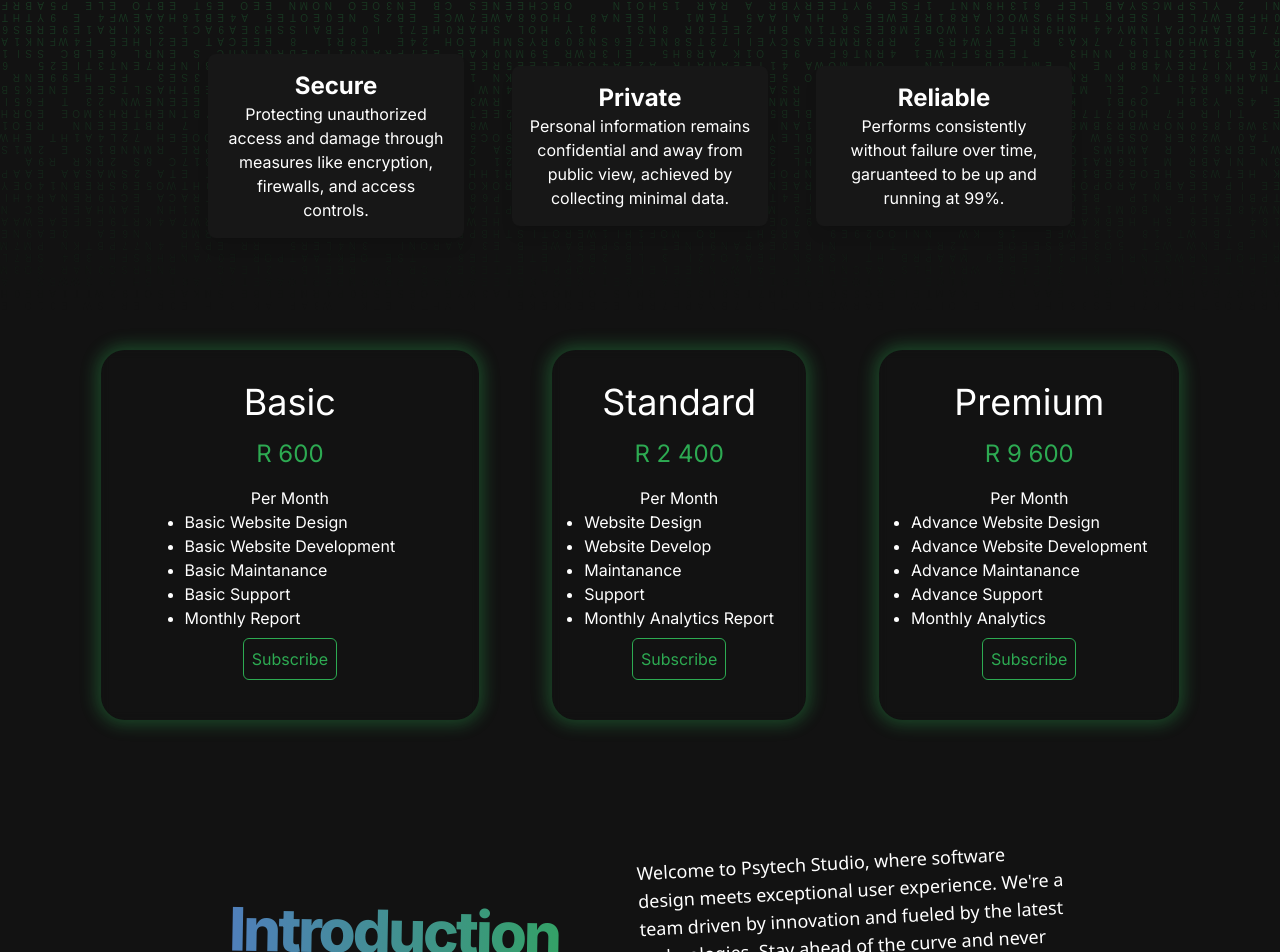
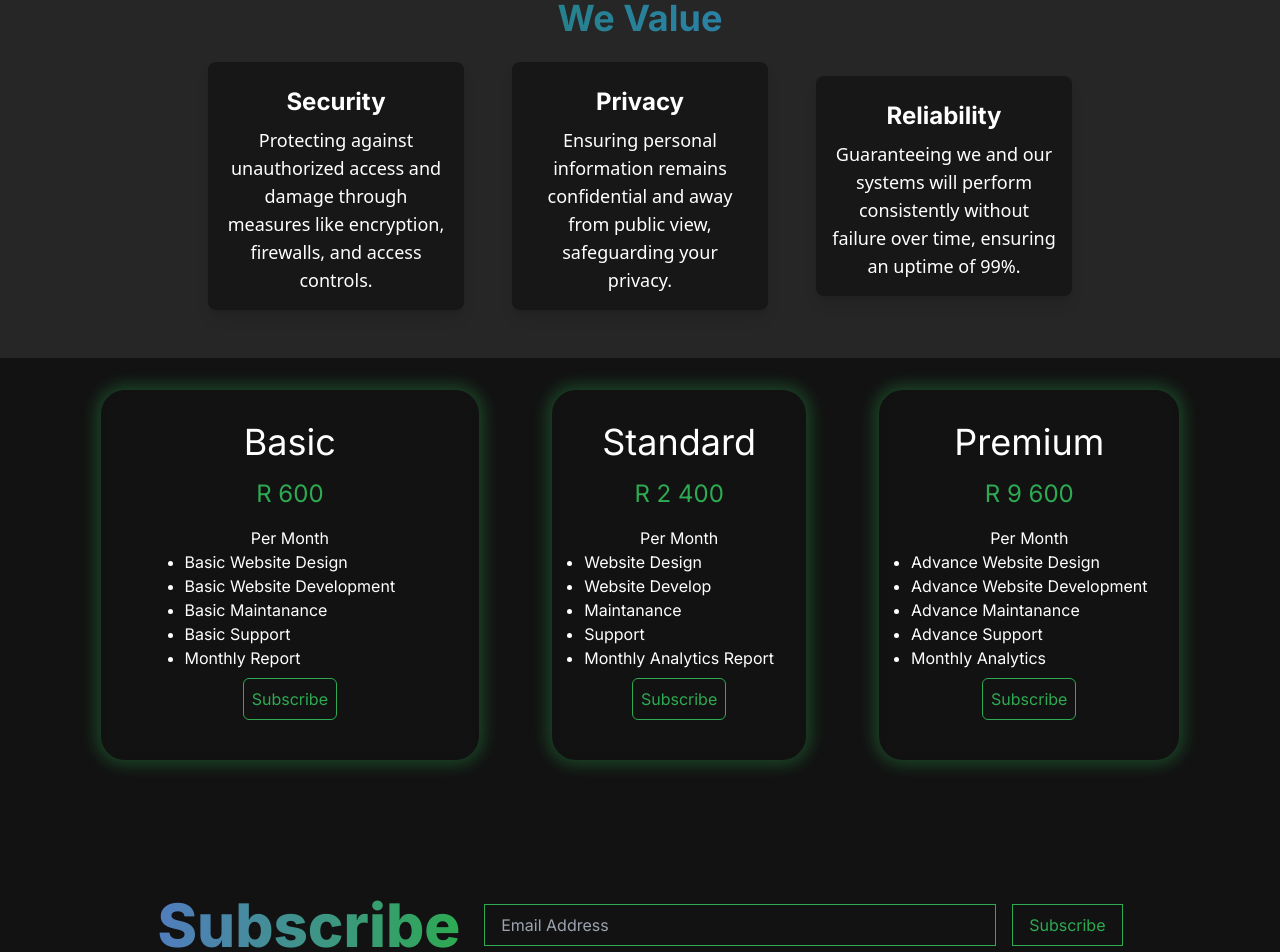
Before and after one commit to christiaan-fourie/psytech, a Next.js app: page / in a window 1280 px wide. Shown: the part 486-1438 px from the top of the page. Built offline with nearby package versions, Linux system fonts and the light colour scheme.

Commit message:
Update page.jsx

```diff
--- a/app/page.jsx
+++ b/app/page.jsx
@@ -6,66 +6,35 @@ export default function Home() {
   return (
     <main className='flex flex-col md:justify-center'>
       <Header />
-
       <Hero />
 
       {/* Three Cards that display the pricing structure */}
-      <div className='text-center my-20'>
+      <div className='text-center bg-neutral-800 pb-12'>
+        <h1 className='text-4xl my-6 bg-clip-text font-bold text-transparent bg-gradient-to-r from-green-700 to-blue-500'>We Value</h1>
         <div className='flex flex-col sm:flex-row justify-center items-center gap-12'>
           <div className='w-4/5 md:w-1/5 bg-neutral-900 rounded-lg shadow-lg p-4'>
-                    <h1 className='text-2xl font-bold'>Secure</h1>
-                    <p className=''>Protecting unauthorized access and damage through measures like encryption, firewalls, and access controls.</p>
+            <h2 className='text-2xl font-bold py-2'>Security</h2>
+            <p className='font-sans font-light text-lg bg-opacity-50'>Protecting against unauthorized access and damage through measures like encryption, firewalls, and access controls.</p>
           </div>
           <div className='w-4/5 md:w-1/5 bg-neutral-900 rounded-lg shadow-lg p-4'>
-                    <h1 className='text-2xl font-bold'>Private</h1>
-                    <p className=''>Personal information remains confidential and away from public view, achieved by collecting minimal data.</p>
+            <h2 className='text-2xl font-bold py-2'>Privacy</h2>
+            <p className='font-sans font-light text-lg bg-opacity-50'>Ensuring personal information remains confidential and away from public view, safeguarding your privacy.</p>
           </div>
           <div className='w-4/5 md:w-1/5 bg-neutral-900 rounded-lg shadow-lg p-4'>
-                    <h1 className='text-2xl font-bold'>Reliable</h1>
-                    <p className=''>Performs consistently without failure over time, garuanteed to be up and running at 99%.</p>
+            <h2 className='text-2xl font-bold py-2'>Reliability</h2>
+            <p className='font-sans font-light text-lg bg-opacity-50'>Guaranteeing we and our systems will perform consistently without failure over time, ensuring an uptime of 99%.</p>
           </div>
         </div>
       </div>
+
       <PriceCards />
-      <div className='flex flex-col md:flex-row lg:w-2/3 mx-auto py-24 items-center'>
-        <div className='overflow-visible md:w-1/2 rotate-1 pl-4 tracking-tighter text-6xl font-extrabold bg-clip-text text-transparent bg-gradient-to-r from-[#517dbf] to-[#2daa52]'>Introduction</div>
-        <p className='w-1/2 -rotate-3 font-sans font-light text-lg bg-opacity-50'>
-          Welcome to Psytech Studio, where software design meets exceptional user experience. We&apos;re a team driven by innovation and fueled by the latest technologies. Stay ahead of the curve and never get left behind. Unleash your potential with us today!
-        </p>
+      <div className='flex flex-col md:flex-row py-24 items-center justify-center gap-6'>
+        <div className='text-6xl font-extrabold bg-clip-text text-transparent bg-gradient-to-r from-[#517dbf] to-[#2daa52]'>Subscribe</div>
+        <div className='flex flex-col md:flex-row items-center gap-4'>
+          <input className='border border-[#2daa52] text-[#2daa52] my-4 py-2 px-4 w-[40vw]' placeholder='Email Address' />
+          <button className='border border-[#2daa52] text-[#2daa52] my-4 py-2 px-4'>Subscribe</button>
         </div>
-      {/* Security Explanation */}
-      {/* We take security very seriously and we ensure that all our information is secure. */}
-      {/* We make use of the latest security protocols and ensure that all our data is encrypted and secure. */}
-      {/* furthermore open source approuch is mostly taken to ensure that developers all over the world can overview the code and suggest any security issues. */}
-
-
-
-      {/* Our Software */}
-      {/* We have a wide range of software that we have developed and we are always looking for new ideas and new ways to improve our software. */}
-      {/* Zestify */}
-      {/* Userbase */}
-      {/* Algotrader */}
-
-      {/* The Technologies we use */}
-      {/* We make use of the latest technologies to ensure that our software is up to date and that we are always on the cutting edge of technology. */}
-      {/* React */}
-      {/* NextJS */}
-      {/* TailwindCSS */}
-      {/* NodeJS */}
-      {/* MongoDB */}
-      {/* ExpressJS */}
-      {/* Python */}
-      {/* Django */}
-      {/* Flask */}
-      {/* JWT */}
-      {/* OAuth */}
-
-      {/* Our Projects */}
-      {/* We build software solutions for clients, from managing business to training ai models with their data */}
-      {/* Champsfirm */}
-      {/* Mayan Design */}
-      {/* CF Motor repairs */}
-
+      </div>
     </main>
   )
 }
```
Lines whose indentation alone changed are shown as unchanged.
